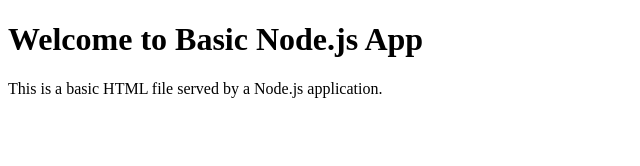
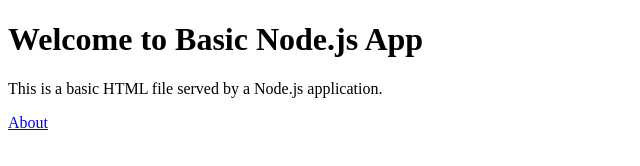
Before and after one commit to ridhirao/Demo-NodeJs-WebPage, a website: page index.html in a window 1280 px wide. Shown: the full height of the page, 0-640 px from the left. Drawn offline with Linux system fonts and the light colour scheme.

Commit message:
Update index.html

```diff
--- a/index.html
+++ b/index.html
@@ -1,3 +1,15 @@
+<!-- <!DOCTYPE html>
+<html lang="en">
+<head>
+    <meta charset="UTF-8">
+    <meta name="viewport" content="width=device-width, initial-scale=1.0">
+    <title>Basic Node.js App</title>
+</head>
+<body>
+    <h1>Welcome to Basic Node.js App</h1>
+    <p>This is a basic HTML file served by a Node.js application.</p>
+</body>
+</html> -->
 <!DOCTYPE html>
 <html lang="en">
 <head>
@@ -8,5 +20,6 @@
 <body>
     <h1>Welcome to Basic Node.js App</h1>
     <p>This is a basic HTML file served by a Node.js application.</p>
+    <a href="about.html">About</a>
 </body>
 </html>
```
